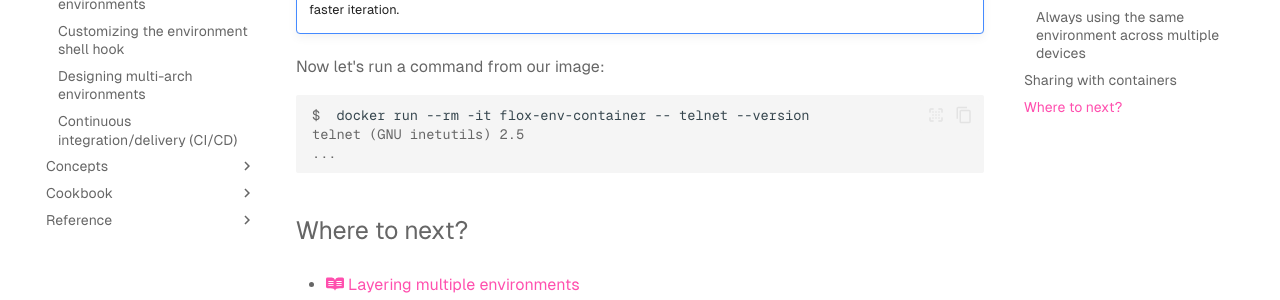
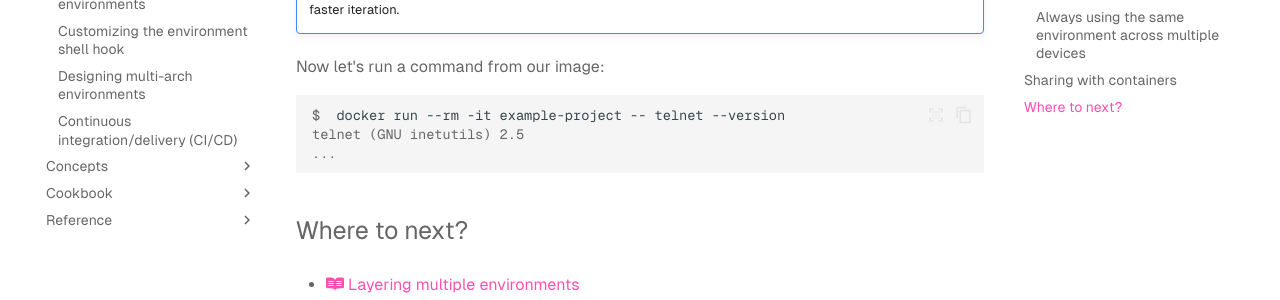
Before and after one commit to flox/floxdocs, an MkDocs documentation site: the page built from docs/tutorials/sharing-environments.md, in a window 1280 px wide and 900 px high, scrolled down 4561 px. Shown: the part 362-662 px from the top of the window. Built offline with MkDocs 1.6.1 and Material for MkDocs 9.7.7, drawn with Linux system fonts in a browser that asks for light colours; plug-ins that fetch from the network failed and are left out; comment, search, counter and statistics services are not loaded.

Commit message:
doc(sharing): Use consistent project name
We introduce `example-project` further up in this doc.

````diff
--- a/docs/tutorials/sharing-environments.md
+++ b/docs/tutorials/sharing-environments.md
@@ -216,7 +216,7 @@ Done.
 Now let's run a command from our image:
 
 ``` console
-$  docker run --rm -it flox-env-container -- telnet --version
+$  docker run --rm -it example-project -- telnet --version
 telnet (GNU inetutils) 2.5
 ...
 ```
````
